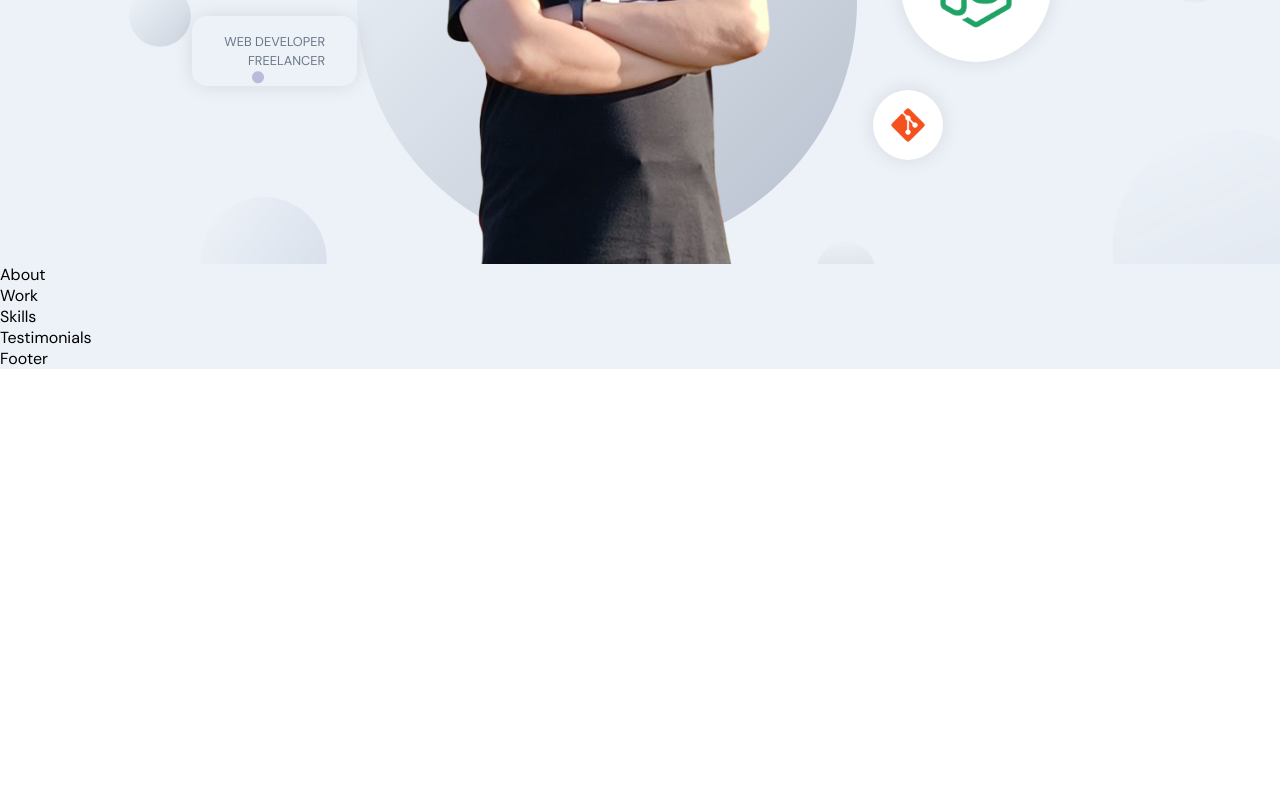
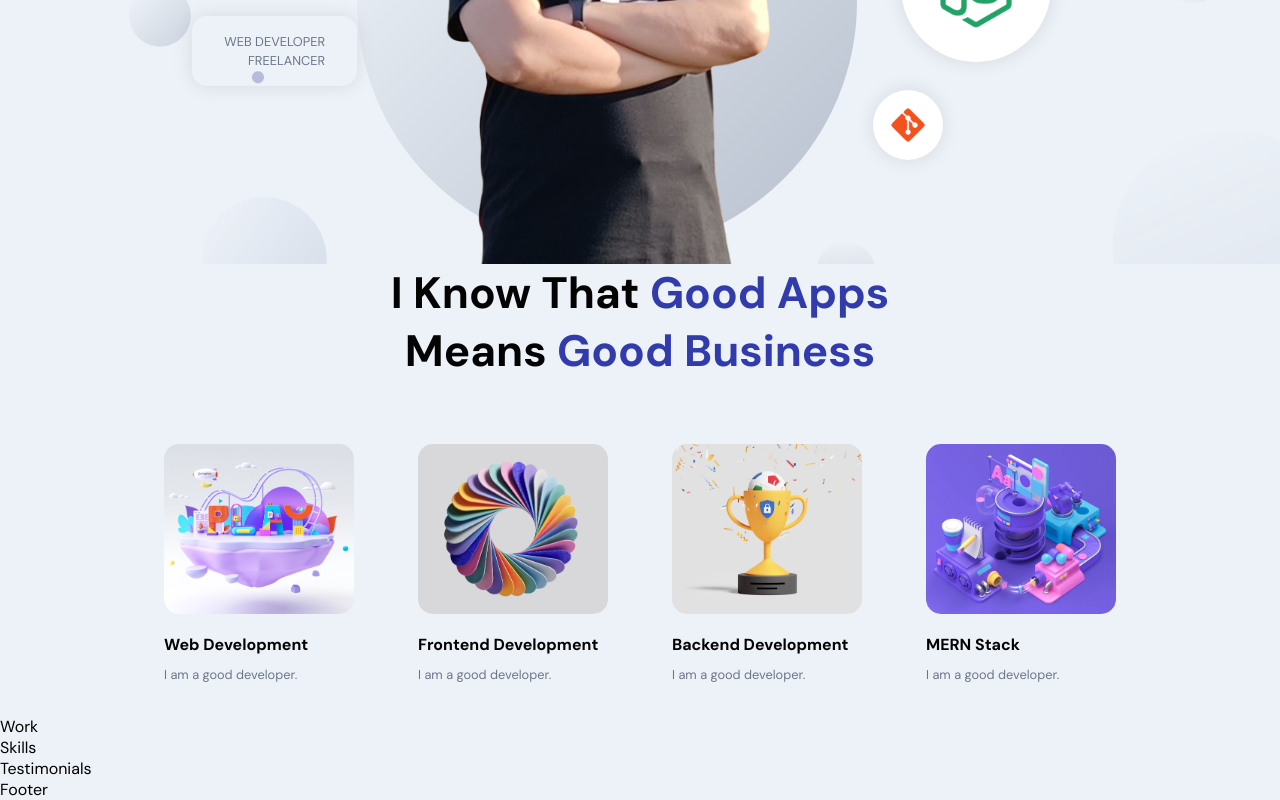
Before and after one commit to LukeAbatayo/portfolio-website-frontend, a React (Create React App) app: page / in a window 1280 px wide. Shown: the part 415-1215 px from the top of the page. Before the commit the page ends 800 px from the top, so only its background shows below. Built offline with nearby package versions, Linux system fonts and the light colour scheme.

Commit message:
Added about section, minor updates on Header.scss

```diff
--- a/src/container/About/About.jsx
+++ b/src/container/About/About.jsx
@@ -1,9 +1,37 @@
-import React from 'react';
+import React, { useState, useEffect } from 'react';
+import { motion } from 'framer-motion';
 
+import { images } from '../../constants'
 import './About.scss';
 
+const abouts = [
+  { title: 'Web Development', description: 'I am a good developer.', imgUrl: images.about01 },
+  { title: 'Frontend Development', description: 'I am a good developer.', imgUrl: images.about02 },
+  { title: 'Backend Development', description: 'I am a good developer.', imgUrl: images.about03 },
+  { title: 'MERN Stack', description: 'I am a good developer.', imgUrl: images.about04 },
+];
+
 const About = () => {
-  return <div>About</div>;
+  return (
+    <>
+      <h2 className="head-text">I Know That <span>Good Apps</span><br /> means <span>Good Business</span></h2>
+      <div className="app__profiles">
+        {abouts.map((about, index) => (
+          <motion.div
+            whileInView={{ opacity: 1 }}
+            whileHover={{ scale: 1.1 }}
+            transition={{ duration: 0.5, type: 'tween' }}
+            className="app__profile-item"
+            key={about.title + index}
+          >
+            <img src={about.imgUrl} alt={about.title} />
+            <h2 className="bold-text" style={{ marginTop: 20 }}>{about.title}</h2>
+            <p className="p-text" style={{ marginTop: 10 }}>{about.description}</p>
+          </motion.div>
+        ))}
+      </div>
+    </>
+  );
 };
 
 export default About;
--- a/src/container/About/About.scss
+++ b/src/container/About/About.scss
@@ -0,0 +1,38 @@
+.app__about {
+  flex: 1;
+  width: 100%;
+  flex-direction: column;
+}
+
+.app__profiles {
+  display: flex;
+  justify-content: center;
+  align-items: flex-start;
+  flex-wrap: wrap;
+  margin-top: 2rem;
+}
+
+.app__profile-item {
+  width: 190px;
+  display: flex;
+  justify-content: flex-start;
+  align-items: flex-start;
+  flex-direction: column;
+  margin: 2rem;
+
+  img {
+    width: 100%;
+    height: 170px;
+    border-radius: 15px;
+    object-fit: cover;
+  }
+
+  @media screen and (min-width: 2000px) {
+    width: 370px;
+    margin: 2rem 4rem;
+
+    img {
+      height: 320px;
+    }
+  }
+}
--- a/src/container/Header/Header.scss
+++ b/src/container/Header/Header.scss
@@ -169,15 +169,15 @@
   align-items: flex-end;
   position: relative;
 
-  img:nth-child(1) {
-    width: 65%;
-    margin: auto;
-  }
-
   img {
     width: 100%;
     object-fit: contain;
     z-index: 1;
+  }
+
+  img:nth-child(1) {
+    width: 65%;
+    margin: auto;
   }
 
   .overlay_circle {
```
